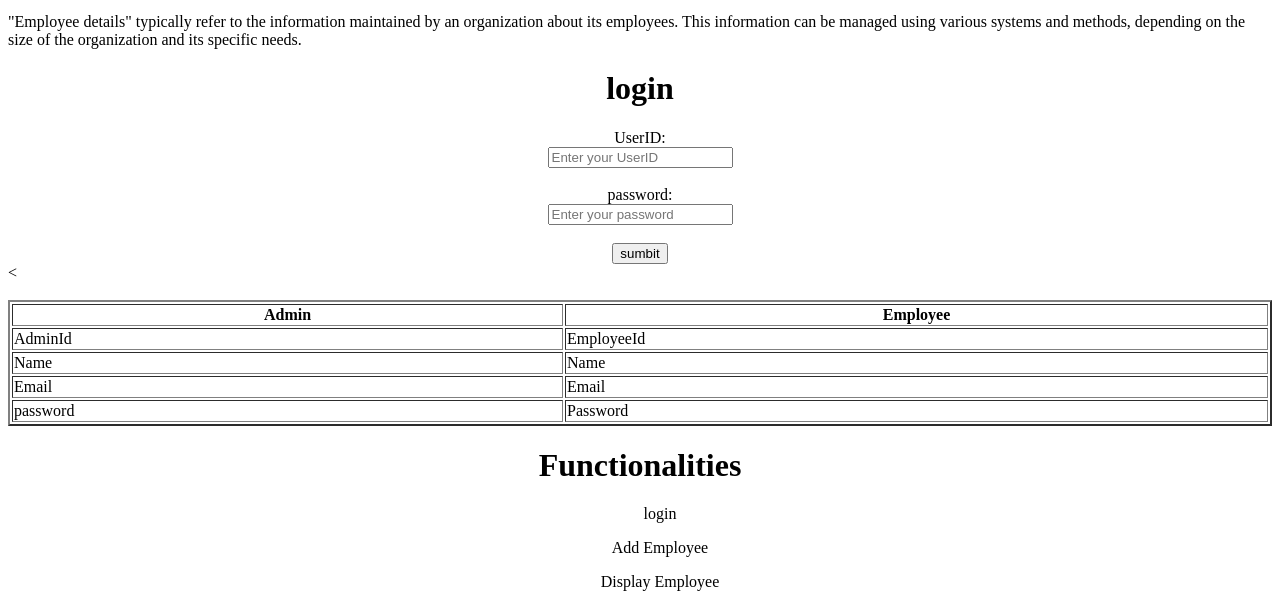
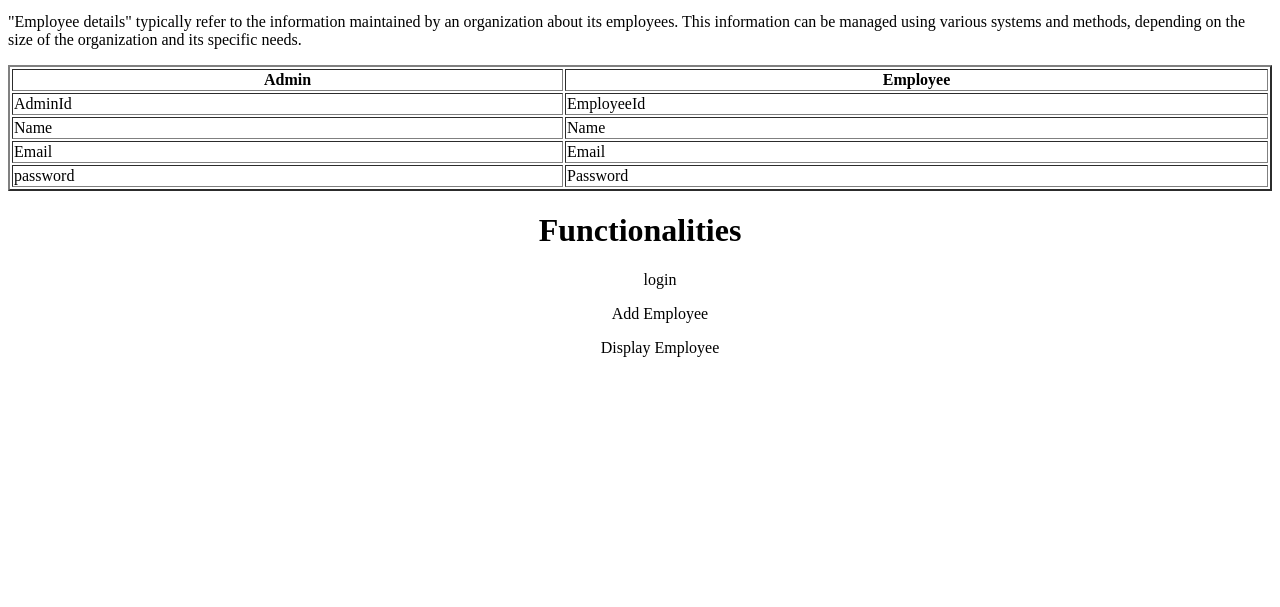
Before and after one commit to Deepanrajthiyagarajan/Employeedetailsproject2, a plain HTML site: page index.html in a window 1280 px wide. Shown: the part 315-922 px from the top of the page. After the commit the page ends 800 px from the top, so only its background shows below. Drawn offline with Linux system fonts and the light colour scheme.

Commit message:
Update index.html

```diff
--- a/index.html
+++ b/index.html
@@ -18,15 +18,15 @@
     <p>EmployeeDetailsManagement refers to the processes, systems, and practices involved in maintaining and utilizing information about employees within an organization.</p>
     <h1>How EmployeeDetails Work?</h1>
      <p>"Employee details" typically refer to the information maintained by an organization about its employees. This information can be managed using various systems and methods, depending on the size of the organization and its specific needs.</p>
-    <h1><center>login</center></h1>
+<!--     <h1><center>login</center></h1>
     <form action="">
-      <center><label for="name">UserID:</label></center>
+    <center><label for="name">UserID:</label></center>
      <center><input type="text" name="name" placeholder="Enter your UserID"></center><br>
      <center><label for="pwd">password:</label></center>
      <center><input type="text" name="name" placeholder="Enter your password"></center><br>
      <center><input type="submit" value="sumbit"></center><
     </form><br>
-
+ -->
 
     <table style="width:100%" border="2px">
         <tr>
```
